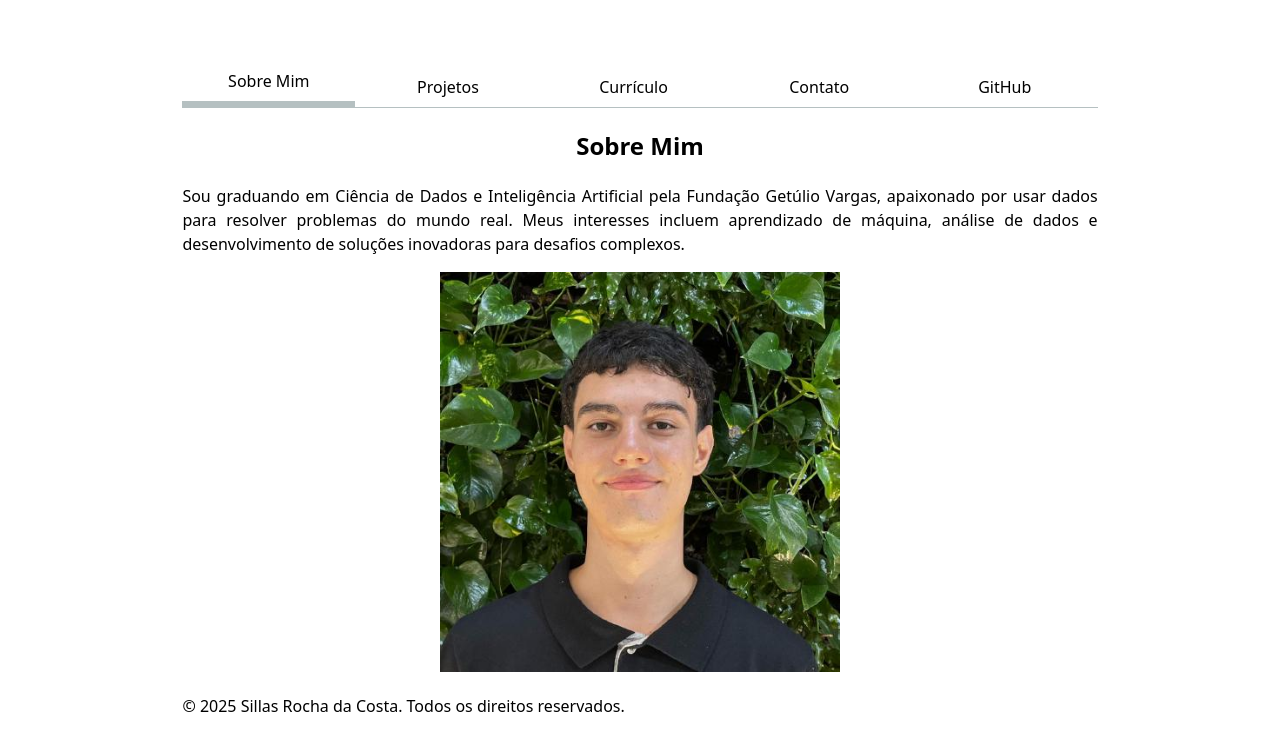
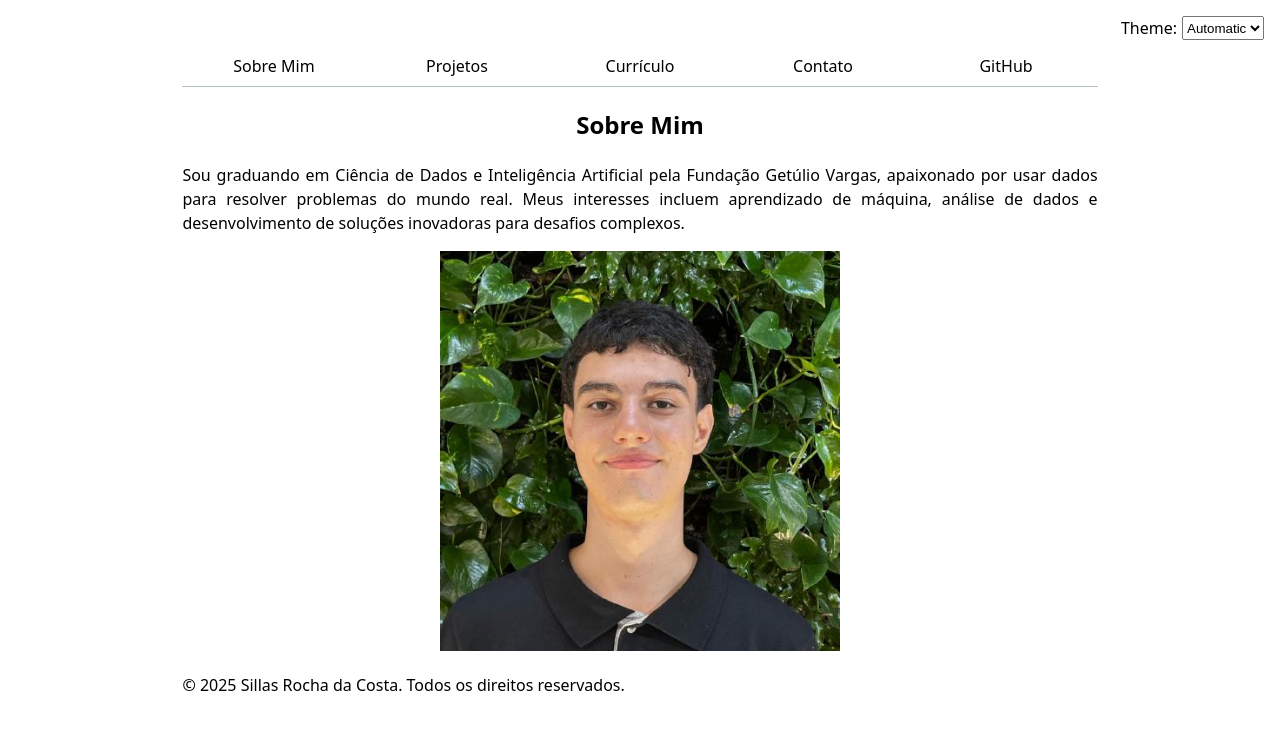
Before and after one commit to scrocha/portfolio-with-node, a SvelteKit app: page / in a window 1280 px wide. Shown: the top 750 px of the page. Built offline with nearby package versions, Linux system fonts and the light colour scheme.

Commit message:
que se faça a luz

```diff
--- /dev/null
+++ b/src/routes/+layout.svelte
@@ -0,0 +1,93 @@
+
+<script>
+import { base } from "$app/paths";
+import { page } from "$app/stores";
+
+
+let pages = [
+    { url: ".", title: "Sobre Mim" },
+    { url: "projects", title: "Projetos" },
+    { url: "resume", title: "Currículo" },
+    { url: "contact", title: "Contato" },
+    { url: "https://github.com/scrocha", title: "GitHub" }
+];
+
+
+let localStorage = globalThis.localStorage ?? {};
+
+let colorScheme = localStorage.colorScheme ?? "light dark";
+
+
+let root = globalThis?.document?.documentElement;
+root?.style.setProperty("color-scheme", colorScheme);
+$: root?.style.setProperty("color-scheme", colorScheme);
+
+
+
+</script>
+
+
+<nav>
+    {#each pages as p}
+        <a
+            href={p.url.startsWith("http") ? p.url: `${base}${p.url}`}
+            class:current={$page.route.id === p.url}
+            target={p.url.startsWith("http") ? "_blank" : undefined}
+        >
+            {p.title}
+        </a>
+    {/each}
+</nav>
+
+
+<label class="color-scheme">
+    Theme:
+    <select bind:value={colorScheme}>
+        <option value="light dark"> Automatic </option>
+        <option value="light"> Light </option>
+        <option value="dark"> Dark </option>
+    </select>
+</label>
+
+
+<style>
+:root {
+  --grey: oklch(80% 3% 200);
+  --collor-accent: oklch(65% 50% 70);
+  --collor-accent-bg: oklch(65% 50% 70 / 25%);
+}
+
+nav {
+  display: flex;
+  border-bottom-width: 1px;
+  border-bottom-style: solid;
+  border-bottom-color: var(--grey);
+}
+
+nav a {
+  flex: 1;
+  text-decoration: none;
+  color: inherit;
+  text-align: center;
+  padding: 0.5em;
+}
+
+nav .current {
+border-bottom-width: 0.4em;
+border-bottom-style: solid;
+border-bottom-color: var(--grey);
+padding: 0.1em;
+
+}
+nav a:hover{
+border-bottom-width: 0.4em;
+border-bottom-style: solid;
+border-bottom-color: var(--collor-accent);
+padding-bottom: -0.1em;
+background-color: var(--collor-accent-bg);
+}
+
+</style>
+
+
+<slot />
--- a/static/global.js
+++ b/static/global.js
@@ -1,52 +1,52 @@
-console.log("IT’S ALIVE!");
+// console.log("IT’S ALIVE!");
 
-function $$(selector, context = document) {
-    return Array.from(context.querySelectorAll(selector));
-}
+// function $$(selector, context = document) {
+//     return Array.from(context.querySelectorAll(selector));
+// }
 
-let pages = [
-    { url: ".", title: "Sobre Mim" },
-    { url: "projects", title: "Projetos" },
-    { url: "resume", title: "Currículo" },
-    { url: "contact", title: "Contato" },
-    { url: "https://github.com/scrocha", title: "GitHub" }
-];
+// let pages = [
+//     { url: ".", title: "Sobre Mim" },
+//     { url: "projects", title: "Projetos" },
+//     { url: "resume", title: "Currículo" },
+//     { url: "contact", title: "Contato" },
+//     { url: "https://github.com/scrocha", title: "GitHub" }
+// ];
 
-// Busca os links já existentes no <nav> (caso existam)
-let navLinks = $$("nav a");
-let currentLink = navLinks.find(a => a.host === location.host && a.pathname === location.pathname);
+// // Busca os links já existentes no <nav> (caso existam)
+// // let navLinks = $$("nav a");
+// // let currentLink = navLinks.find(a => a.host === location.host && a.pathname === location.pathname);
 
-if (currentLink) {
-    currentLink.classList.add("current");
-}
+// if (currentLink) {
+//     currentLink.classList.add("current");
+// }
 
-let h1 = document.createElement("h1");
-h1.textContent = document.title;
-document.body.prepend(h1);
+// let h1 = document.createElement("h1");
+// h1.textContent = document.title;
+// document.body.prepend(h1);
 
-let nav = document.createElement("nav");
-document.body.insertBefore(nav, h1.nextSibling);
+// let nav = document.createElement("nav");
+// document.body.insertBefore(nav, h1.nextSibling);
 
-for (let p of pages) {
-    let url = p.url;
-    let title = p.title;
+// // for (let p of pages) {
+// //     let url = p.url;
+// //     let title = p.title;
 
-    // if (!url.startsWith("http") && !url.startsWith("/")) {
-    //     url = "../" + url;
-    // }
+// //     // if (!url.startsWith("http") && !url.startsWith("/")) {
+// //     //     url = "../" + url;
+// //     // }
 
-    let ref = document.createElement("a");
-    ref.href = url;
-    ref.textContent = title;
+// //     let ref = document.createElement("a");
+// //     ref.href = url;
+// //     ref.textContent = title;
 
-    if (ref.host === location.host && ref.pathname === location.pathname) {
-        ref.classList.add("current");
-    }
+// //     if (ref.host === location.host && ref.pathname === location.pathname) {
+// //         ref.classList.add("current");
+// //     }
 
-    // Links externos abrem em nova aba
-    if (ref.host !== location.host) {
-        ref.target = "_blank";
-    }
+// //     // Links externos abrem em nova aba
+// //     if (ref.host !== location.host) {
+// //         ref.target = "_blank";
+// //     }
 
-    nav.append(ref);
-}
+// //     nav.append(ref);
+// // }
--- a/static/style.css
+++ b/static/style.css
@@ -10,35 +10,6 @@ body {
   margin-inline: auto;
   padding: 1cm;
  }
-nav {
-  display: flex;
-  border-bottom-width: 1px;
-  border-bottom-style: solid;
-  border-bottom-color: var(--grey);
-}
-
-nav a {
-  flex: 1;
-  text-decoration: none;
-  color: inherit;
-  text-align: center;
-  padding: 0.5em;
-}
-
-nav .current {
-border-bottom-width: 0.4em;
-border-bottom-style: solid;
-border-bottom-color: var(--grey);
-padding: 0.1em;
-
-}
-nav a:hover{
-border-bottom-width: 0.4em;
-border-bottom-style: solid;
-border-bottom-color: var(--collor-accent);
-padding-bottom: -0.1em;
-background-color: var(--collor-accent-bg);
-}
 
 /* input,textarea,button {
 font: inherit;
@@ -73,3 +44,11 @@ form label {
 #button, label {
   grid-column: 1 / -1;
 }
+
+.color-scheme {
+  position:absolute;
+  top: 1rem;
+  right: 1rem;
+  display: inline-flex;
+  gap: 5px;
+}
```
